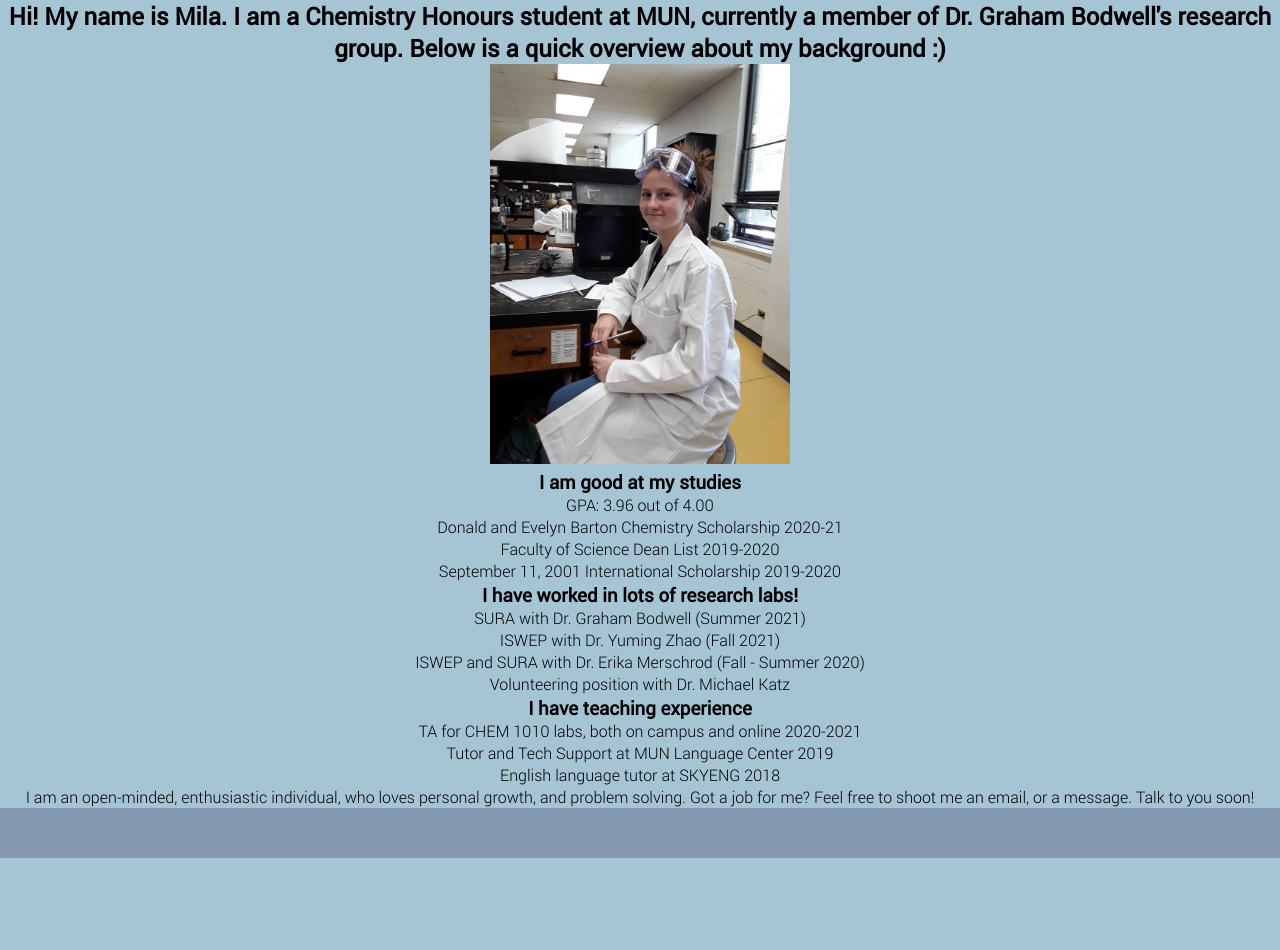
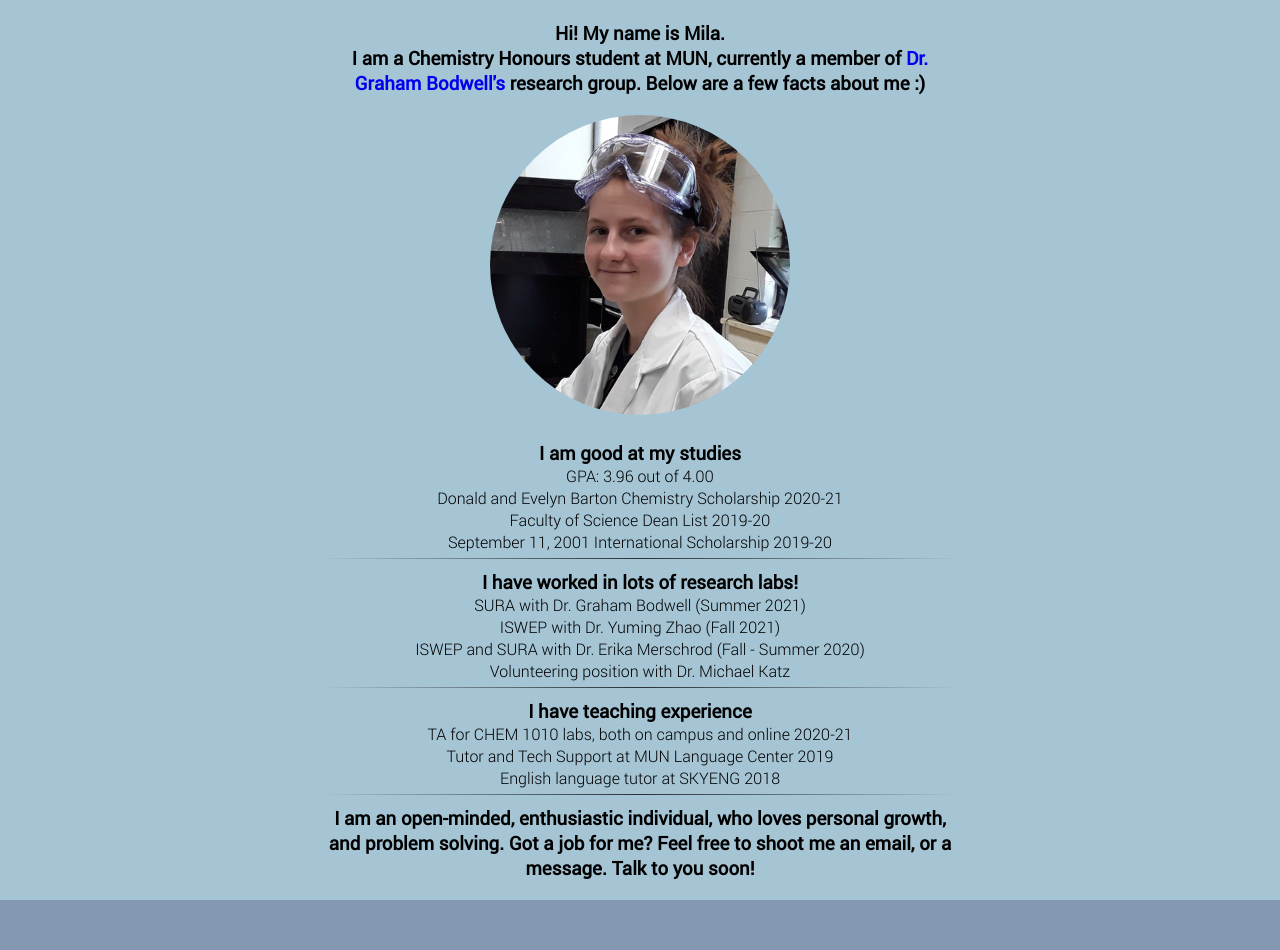
Before and after one commit to lsyurievna/resume_app, a Flask app: page / in a window 1280 px wide. Shown: the part 50-1000 px from the top of the page. Before the commit the page ends 908 px from the top, so only its background shows below. Run offline with Flask 2, Linux system fonts and the light colour scheme.

Commit message:
Some styling added to the about page

```diff
--- a/static/styles.css
+++ b/static/styles.css
@@ -64,6 +64,7 @@ em strong{
 
 img{
   width:300px;
+  border-radius:50%;
 }
 
 /*NAVIGATION AND FOOTER BAR*/
@@ -96,4 +97,34 @@ nav ul li{
 article{
   background-color: rgba(165, 196, 212);
   text-align:center;
+  align-items: center;
+  padding-top:20px;
+  padding-bottom:20px;
 }
+
+.content{
+  width:50%;
+  margin:auto;
+}
+
+
+.content img{
+  padding-bottom:20px;
+  padding-top:20px;
+}
+
+.content ul{
+  list-style-type:none;
+}
+
+.content hr{
+  border: 0;
+  height: 1px;
+  background-image: linear-gradient(to right, rgba(0, 0, 0, 0), rgba(0, 0, 0, 0.75), rgba(0, 0, 0, 0));
+  margin-top:5px;
+  margin-bottom:10px;
+}
+
+.content a{
+  text-decoration:none;
+}
--- a/templates/about.html
+++ b/templates/about.html
@@ -3,19 +3,24 @@
 
 {% block content %}
 
-<div>
-<h2>Hi! My name is {{ name }}. I am a Chemistry Honours student at MUN, currently a member of Dr.
-  Graham Bodwell's research group. Below is a quick overview about my background :)
-</h2>
-<img src = "{{ url_for('static', filename = 'profile_pic.jpg') }}" \>
+<div class="content">
+<div class="into">
+  <h3>Hi! My name is {{ name }}.</h3>
+  <h3>I am a Chemistry Honours student at MUN, currently a member of <a href="https://gbodwell.wordpress.com/research/">Dr.
+  Graham Bodwell's</a> research group. Below are a few facts about me :)
+ </h3>
+</div>
+
+<img src = "{{ url_for('static', filename = 'profile-pic-small.png') }}" \>
 
 <h3>I am good at my studies</h3>
 <ul>
   <li>GPA: 3.96 out of 4.00</li>
   <li>Donald and Evelyn Barton Chemistry Scholarship 2020-21</li>
-  <li>Faculty of Science Dean List 2019-2020</li>
-  <li>September 11, 2001 International Scholarship 2019-2020</li>
+  <li>Faculty of Science Dean List 2019-20</li>
+  <li>September 11, 2001 International Scholarship 2019-20</li>
 </ul>
+<hr>
 
 <h3>I have worked in lots of research labs!</h3>
 <ul>
@@ -24,19 +29,22 @@
   <li>ISWEP and SURA with Dr. Erika Merschrod (Fall - Summer 2020)</li>
   <li>Volunteering position with Dr. Michael Katz</li>
 </ul>
+<hr>
 
 <h3>I have teaching experience</h3>
 <ul>
-  <li>TA for CHEM 1010 labs, both on campus and online 2020-2021</li>
+  <li>TA for CHEM 1010 labs, both on campus and online 2020-21</li>
   <li>Tutor and Tech Support at MUN Language Center 2019</li>
   <li>English language tutor at SKYENG 2018</li>
 </ul>
-</div>
+<hr>
 
-<p>
+
+<h3>
   I am an open-minded, enthusiastic individual,
   who loves personal growth, and problem solving.
    Got a job for me? Feel free to shoot me an email,
    or a message. Talk to you soon!
-</p>
+</h3>
+</div>
 {% endblock %}
```
Also changed, not shown: static/profile-pic-small.png (added).
